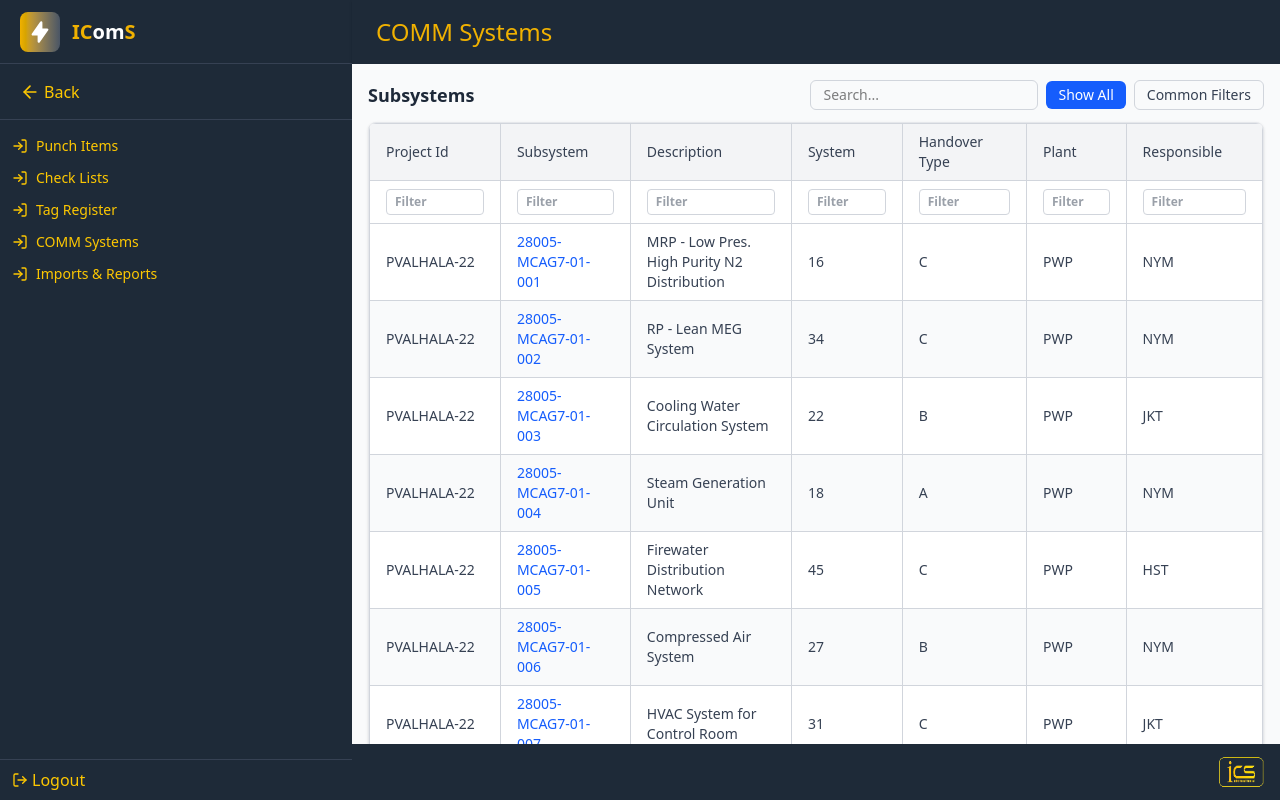
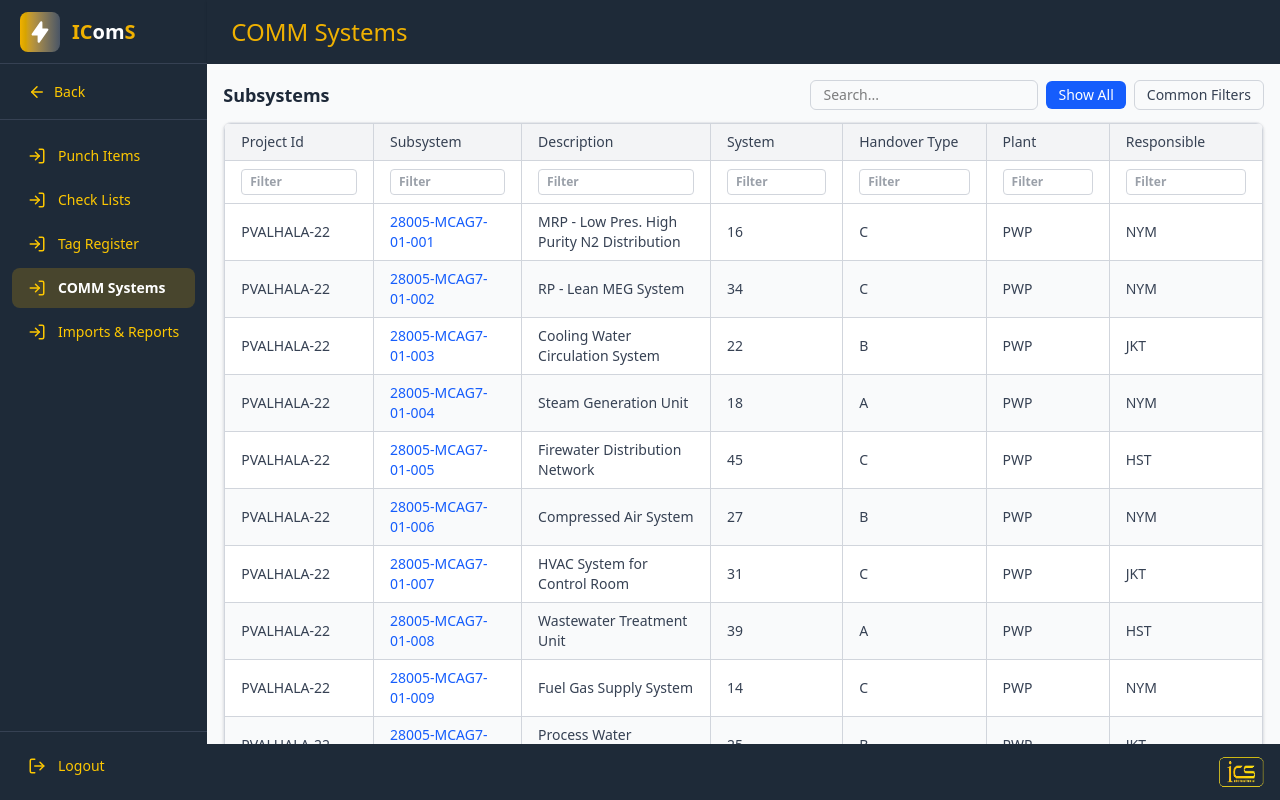
Before and after one commit to shakthi2230/icms-Frontend-new, a React (Vite) app: page /comm-register in a window 1280 px wide. Built offline with nearby package versions, Linux system fonts and the light colour scheme.

Commit message:
sidebar issue fixed

```diff
--- a/src/components/Layout.jsx
+++ b/src/components/Layout.jsx
@@ -6,7 +6,7 @@ import Footer from "./Footer";
 export default function Layout({ title, config }) {
   return (
     <div className="flex h-screen bg-gray-100 overflow-hidden">
-      <Sidebar  config={config} />
+      <Sidebar   config={config} />
       <div className="flex flex-col flex-1 min-w-0">
         <Header title={title} />
         <main className="flex-1 overflow-auto">
--- a/src/components/Layouts/ProjectLayout.jsx
+++ b/src/components/Layouts/ProjectLayout.jsx
@@ -14,18 +14,18 @@ function ProjectLayout({ title, type = "dashboard" }) {
       config.menuItems = [
         {
           label: "Check Lists and Certificates",
-          icon: LogIn,
+          icon: LogIn,          // Replaces P.png
           href: "/checklist-certificates",
           subItems: [
             {
               label: "1 - GENERAL",
-              icon: LogIn,
+              icon: LogIn,       // Replaces S-black
               href: "/checklist/general",
               children: []
             },
             {
               label: "2 - HULL AND STRUCTURE",
-              icon: LogIn,
+              icon: LogIn,       // Replaces S-green
               href: "/checklist/hull",
               children: [
                 { label: "201 - HULL MATERIALS", icon: LogIn, href: "/checklist/hull/201" },
@@ -47,16 +47,16 @@ function ProjectLayout({ title, type = "dashboard" }) {
               icon: LogIn,
               href: "/checklist/cargo",
               children: [
-                { label: "324 - BULLDOZERS, MECHANICAL SHOVELS, TRUCKS", icon: LogIn, href: "/checklist/cargo/324" },
-                { label: "331 - ROTATING CRANES W/CRANE PILLARS", icon: LogIn, href: "/checklist/cargo/331" },
-                { label: "351 - LOADING/DISCHARGING PUMPS", icon: LogIn, href: "/checklist/cargo/351" },
-                { label: "352 - LOADING/DISCHARGING SYSTEMS ON DECK", icon: LogIn, href: "/checklist/cargo/352" },
-                { label: "353 - LOADING/DISCHARGING SYSTEMS IN PUMPROOMS", icon: LogIn, href: "/checklist/cargo/353" },
-                { label: "358 - STL FLUID TRANSFER SYSTEM", icon: LogIn, href: "/checklist/cargo/358" },
-                { label: "365 - INDIRECT COOLING/HEATING SYSTEMS, CARGO", icon: LogIn, href: "/checklist/cargo/365" },
-                { label: "376 - INERT GAS SYSTEMS W/CONDITIONING PLANTS", icon: LogIn, href: "/checklist/cargo/376" },
-                { label: "381 - SOUNDING, SURVEIL. AND OPERATING EQUIP.", icon: LogIn, href: "/checklist/cargo/381" },
-                { label: "382 - TANK CLEANING SYSTEMS AND EQUIPMENT", icon: LogIn, href: "/checklist/cargo/382" },
+                { label: "324 - BULLDOZERS, MECHANICAL SHOVELS, TRUCKS", href: "/checklist/cargo/324" },
+                { label: "331 - ROTATING CRANES W/CRANE PILLARS", href: "/checklist/cargo/331" },
+                { label: "351 - LOADING/DISCHARGING PUMPS", href: "/checklist/cargo/351" },
+                { label: "352 - LOADING/DISCHARGING SYSTEMS ON DECK", href: "/checklist/cargo/352" },
+                { label: "353 - LOADING/DISCHARGING SYSTEMS IN PUMPROOMS", href: "/checklist/cargo/353" },
+                { label: "358 - STL FLUID TRANSFER SYSTEM", href: "/checklist/cargo/358" },
+                { label: "365 - INDIRECT COOLING/HEATING SYSTEMS, CARGO", href: "/checklist/cargo/365" },
+                { label: "376 - INERT GAS SYSTEMS W/CONDITIONING PLANTS", href: "/checklist/cargo/376" },
+                { label: "381 - SOUNDING, SURVEIL. AND OPERATING EQUIP.", href: "/checklist/cargo/381" },
+                { label: "382 - TANK CLEANING SYSTEMS AND EQUIPMENT", href: "/checklist/cargo/382" }
               ]
             },
             {
--- a/src/components/Sidebar.jsx
+++ b/src/components/Sidebar.jsx
@@ -1,97 +1,146 @@
+// src/components/Sidebar.jsx
 import { ArrowLeft } from "lucide-react";
-import { useNavigate, useLocation } from "react-router-dom";
-import { useState } from "react";
+import { useNavigate, useLocation, NavLink } from "react-router-dom";
+import { useState, useEffect } from "react";
 import LogoArea from "./LogoArea";
 
 export default function Sidebar({ config }) {
-  const { logo, menuItems, footerItems } = config;
+  const { logo, menuItems = [], footerItems = [] } = config;
   const navigate = useNavigate();
   const location = useLocation();
 
   return (
-    <div className="h-screen w-88 bg-[#1E2A38] text-yellow-400 flex flex-col flex-shrink-0">
-
+    <div className="h-screen w-auto bg-[#1E2A38] text-yellow-400 flex flex-col flex-shrink-0">
       <LogoArea logo={logo} />
 
-      <div className="px-3 flex items-center h-14 border-b border-gray-700">
+      {/* Back Button */}
+      <div className="px-4 h-14 flex items-center border-b border-gray-700">
         <button
           onClick={() => navigate(-1)}
-          className="flex items-center gap-1 p-2 rounded-lg hover:bg-gray-700 transition-colors"
+          className="flex items-center gap-2 px-3 py-2 rounded-lg hover:bg-gray-700 transition-colors text-sm font-medium"
         >
-          <ArrowLeft size={20} className="text-yellow-400" />
-          <span>Back</span>
+          <ArrowLeft size={18} />
+          Back
         </button>
       </div>
 
-      {/* Tree Menu */}
-      <div className="flex flex-col flex-1 mt-4 gap-3 px-3 text-xs sm:text-sm overflow-y-auto">
-        {menuItems.map((item, idx) => (
-          <TreeItem key={idx} item={item} level={0} />
+      {/* Scrollable Menu */}
+      <nav className="flex-1 overflow-y-auto py-4 px-3">
+        {menuItems.map((item, index) => (
+          <TreeItem key={index} item={item} currentPath={location.pathname} />
         ))}
-      </div>
+      </nav>
 
-      {/* Footer */}
-      <div className="flex items-center gap-2 px-3 py-2 border-t border-gray-700 cursor-pointer">
-        {footerItems.map((item, idx) => {
-          const Icon = item.icon;
-          return (
-            <a
-              key={idx}
-              onClick={item.onClick}
-              href={item.href}
-              className="flex items-center gap-1 hover:text-white transition-colors"
-            >
-              <Icon size={16} />
-              <span>{item.label}</span>
-            </a>
-          );
-        })}
+      {/* Logout Footer */}
+      <div className="border-t border-gray-700 p-4">
+        {footerItems.map((item, i) => (
+          <button
+            key={i}
+            onClick={() => navigate(item.href)}
+            className="w-full flex items-center gap-3 px-3 py-2 rounded-lg hover:bg-gray-700 transition-colors text-sm hover:text-white"
+          >
+            <item.icon size={18} />
+            <span>{item.label}</span>
+          </button>
+        ))}
       </div>
     </div>
   );
 }
 
-function TreeItem({ item, level }) {
-  const [open, setOpen] = useState(false);
-  const Icon = item.icon;
+// Recursive Tree Menu Component
+function TreeItem({ item, currentPath, level = 0 }) {
+  const navigate = useNavigate();
+  const hasSubItems = item.subItems && item.subItems.length > 0;
+  const hasChildren = item.children && item.children.length > 0;
+  const hasAnyChildren = hasSubItems || hasChildren;
 
-  const toggle = () => {
-    if (item.subItems || item.children) setOpen(!open);
+  const [isOpen, setIsOpen] = useState(false);
+
+  // Auto-expand if current route is inside this item
+  useEffect(() => {
+    const pathsToCheck = [];
+
+    if (item.href) pathsToCheck.push(item.href);
+    if (hasSubItems) item.subItems.forEach(s => s.href && pathsToCheck.push(s.href));
+    if (hasChildren) item.children.forEach(c => c.href && pathsToCheck.push(c.href));
+
+    if (pathsToCheck.some(path => currentPath.startsWith(path))) {
+      setIsOpen(true);
+    }
+  }, [currentPath, item, hasSubItems, hasChildren]);
+
+  const Icon = item.icon || (() => <div className="w-5 h-5" />);
+
+  const handleClick = (e) => {
+    if (hasAnyChildren) {
+      e.preventDefault();
+      setIsOpen(!isOpen);
+    }
+    // If no children → let NavLink handle navigation
   };
 
+  const isActive = item.href && currentPath.startsWith(item.href);
+
   return (
-    <div className="flex flex-col ">
-      {/* MAIN ROW */}
-      <div
-        onClick={toggle}
-        className="flex items-center gap-2 cursor-pointer hover:text-white transition-colors"
-        style={{ marginLeft: level * 16 }}
-      >
-        <Icon size={16} />
-        <span>{item.label}</span>
-      </div>
+    <div className="mb-1">
+      {/* Main Item */}
+      {item.href ? (
+        <NavLink
+          to={item.href}
+          end={!hasAnyChildren} // exact only if no children
+          onClick={handleClick}
+          className={`flex items-center justify-between px-4 py-2.5 rounded-lg transition-all group
+            ${isActive ? "bg-yellow-500/20 text-white font-semibold" : "hover:bg-gray-700"}
+          `}
+          style={{ paddingLeft: `${level * 24 + 16}px` }}
+        >
+          <div className="flex items-center gap-3">
+            <Icon size={18} className={isActive ? "text-yellow-400" : ""} />
+            <span className="text-sm">{item.label}</span>
+          </div>
 
-      {/* SUB ITEMS */}
-      {open && item.subItems && (
-        <div className="ml-5 mt-2 flex flex-col">
-          {item.subItems.map((sub, idx) => (
-            <TreeItem key={idx} item={sub} level={level + 1} />
-          ))}
+          {hasAnyChildren && (
+            <svg
+              className={`w-4 h-4 transition-transform duration-200 ${isOpen ? "rotate-90" : ""}`}
+              viewBox="0 0 24 24"
+              fill="none"
+              stroke="currentColor"
+              strokeWidth="2"
+            >
+              <path d="m9 18 6-6-6-6" />
+            </svg>
+          )}
+        </NavLink>
+      ) : (
+        <div
+          onClick={() => setIsOpen(!isOpen)}
+          className="flex items-center justify-between px-4 py-2.5 rounded-lg hover:bg-gray-700 cursor-pointer"
+          style={{ paddingLeft: `${level * 24 + 16}px` }}
+        >
+          <div className="flex items-center gap-3">
+            <Icon size={18} />
+            <span className="text-sm">{item.label}</span>
+          </div>
+          {hasAnyChildren && (
+            <svg className={`w-4 h-4 transition-transform ${isOpen ? "rotate-90" : ""}`} viewBox="0 0 24 24" fill="none" stroke="currentColor">
+              <path d="m9 18 6-6-6-6" />
+            </svg>
+          )}
         </div>
       )}
 
-      {/* CHILDREN */}
-      {open && item.children && (
-        <div className="my-2 ml-5 flex flex-col">
-          {item.children.map((child, idx) => (
-            <div
-              key={idx}
-              className="flex items-center p-1 gap-2 hover:text-white transition-colors"
-              style={{ marginLeft: (level + 1) * 16 }}
-            >
-              <child.icon size={16} />
-              <span>{child.label}</span>
-            </div>
+      {/* Submenu - only render when open */}
+      {isOpen && (
+        <div className="mt-1">
+          {/* Render subItems (like "2 - HULL AND STRUCTURE") */}
+          {item.subItems?.map((sub, i) => (
+            <TreeItem key={i} item={sub} currentPath={currentPath} level={level + 1} />
+          ))}
+
+          {/* Render children (like "201 - HULL MATERIALS") */}
+          {item.children?.map((child, i) => (
+            <TreeItem key={i} item={child} currentPath={currentPath} level={level + 1} />
           ))}
         </div>
       )}
```
